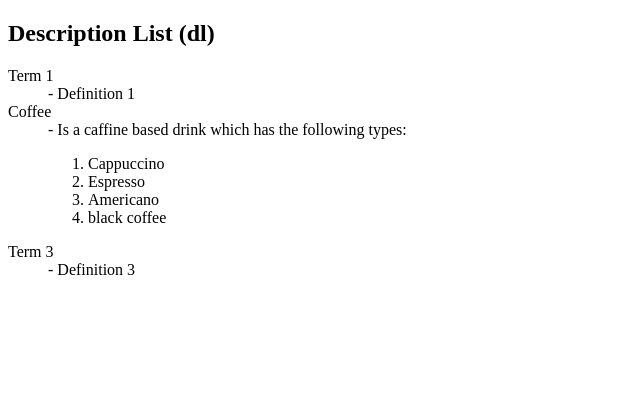
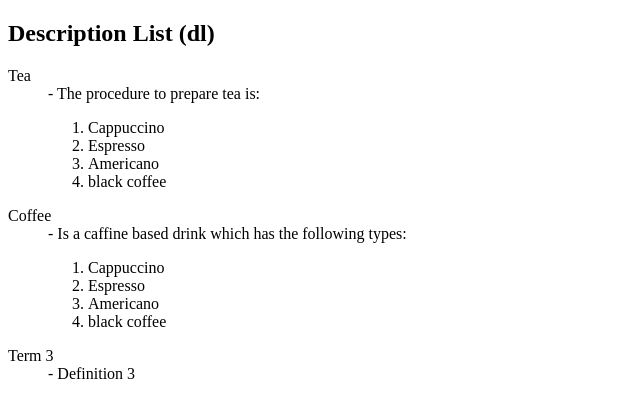
Before and after one commit to Raheel-10k/html_sem2_html_and_css, a plain HTML site: page workingWithMoreListTags.html in a window 1280 px wide. Shown: the whole page, without its empty margins (0-640 px from the left). Drawn offline with Linux system fonts and the light colour scheme.

Commit message:
small example added

```diff
--- a/workingWithMoreListTags.html
+++ b/workingWithMoreListTags.html
@@ -8,17 +8,26 @@
     <body>
         <h2>Description List (dl)</h2>
         <dl>
-            <dt>Term 1</dt>
-            <dd>- Definition 1</dd>
-
-            <dt>Coffee</dt>
-            <dd>- Is a caffine based drink which has the following types:
+            <dt>Tea</dt>
+            <dd>
+                - The procedure to prepare tea is:
                 <ol type="1">
                     <li>Cappuccino</li>
                     <li>Espresso</li>
                     <li>Americano</li>
                     <li>black coffee</li>
+                </ol>
+            </dd>
 
+            <dt>Coffee</dt>
+            <dd>
+                - Is a caffine based drink which has the following types:
+                <ol type="1">
+                    <li>Cappuccino</li>
+                    <li>Espresso</li>
+                    <li>Americano</li>
+                    <li>black coffee</li>
+                </ol>
             </dd>
 
             <dt>Term 3</dt>
```
